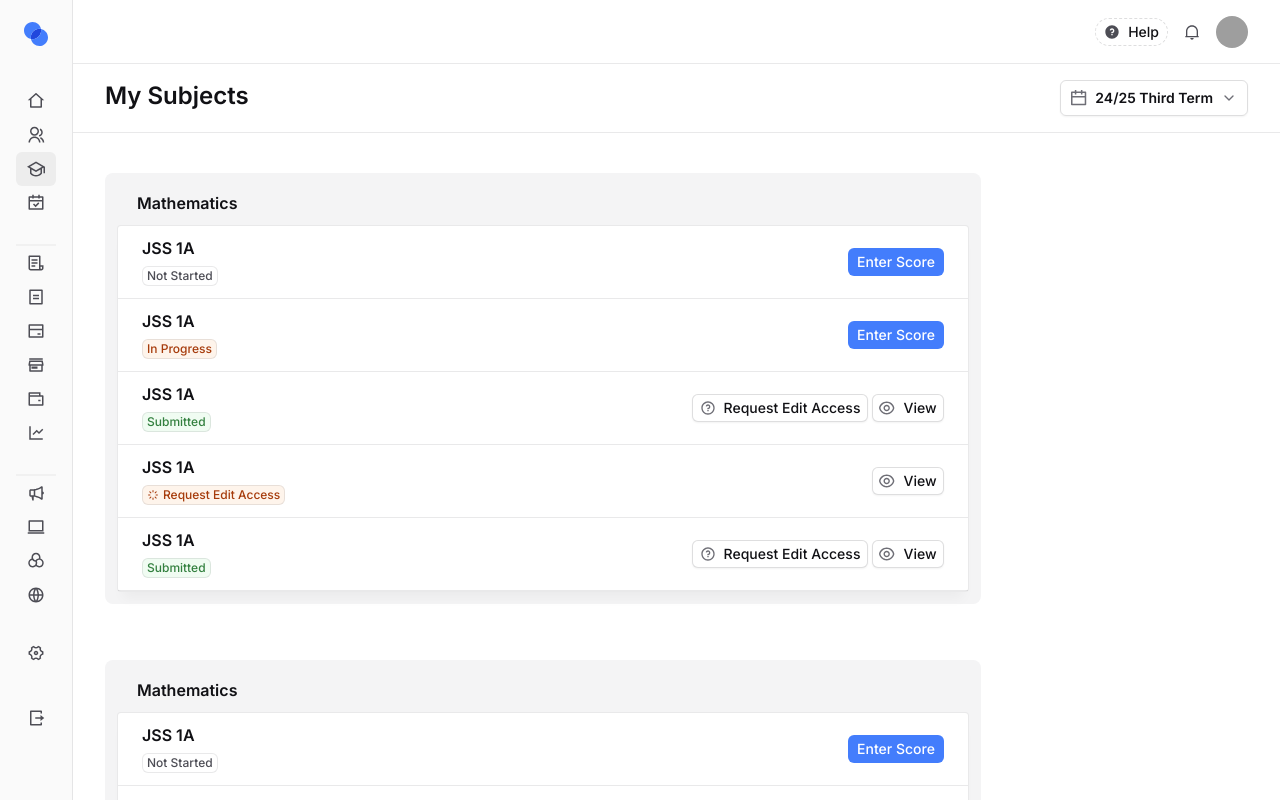
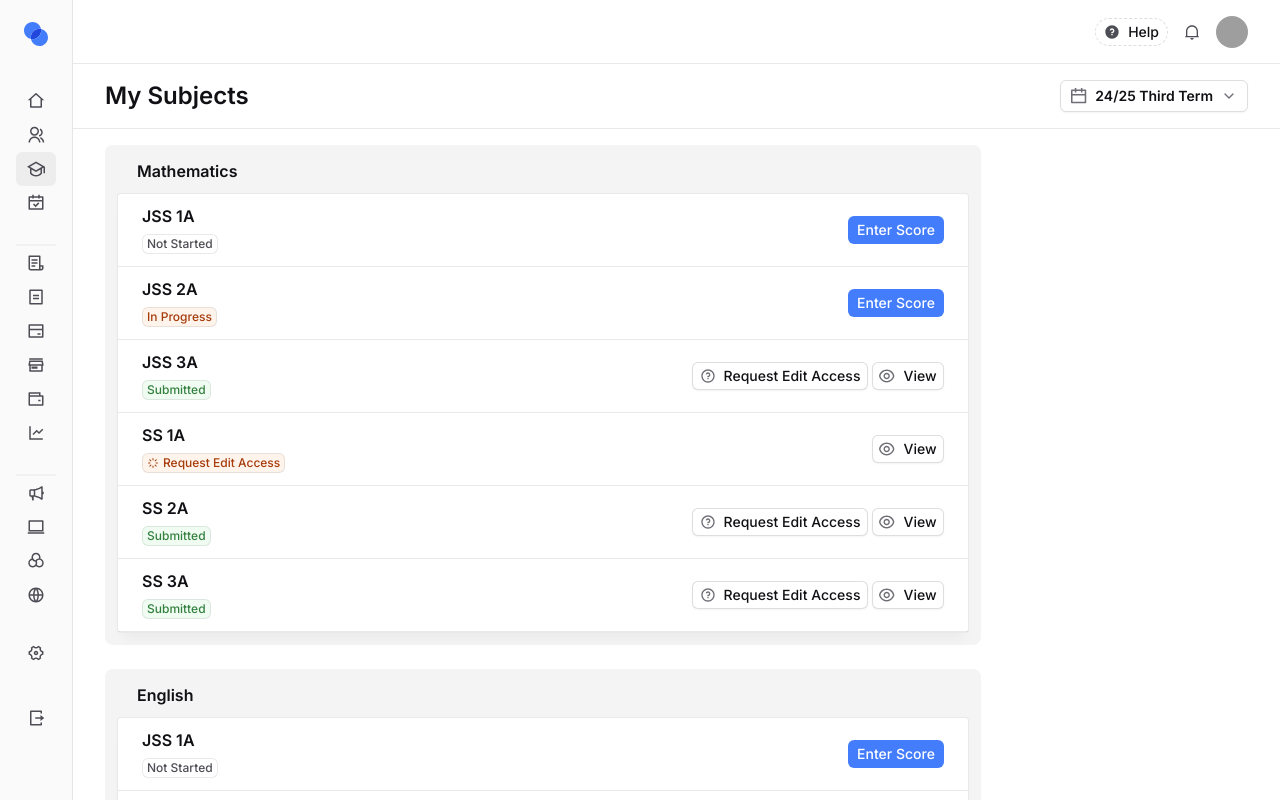
Before and after one commit to digenty/digenty-web, a Next.js app: page /classes-and-subjects in a window 1280 px wide. Built offline with nearby package versions, Linux system fonts and the light colour scheme; grey boxes are pictures that could not be loaded.

Commit message:
fix: fix design misalignments

```diff
--- a/src/components/ClassesAndSubjects/Subjects/Subject.tsx
+++ b/src/components/ClassesAndSubjects/Subjects/Subject.tsx
@@ -29,11 +29,11 @@ export default function Subject({ title, classes }: SubjectProps) {
   };
 
   return (
-    <div className="p-4 md:px-8 md:py-4">
-      <RequestEdit open={openRequest} onOpenChange={setOpenRequest} />
+    <div className="px-4 md:px-8">
+      {openRequest && <RequestEdit open={openRequest} onOpenChange={setOpenRequest} />}
 
       <div className="flex-start bg-bg-muted flex w-full flex-col gap-1.5 rounded-lg pt-1 pr-1 pb-2 pl-1 md:max-w-219 md:gap-3 md:pt-1 md:pr-3 md:pb-3 md:pl-3">
-        <h2 className="text-text-default text-md px-3 pt-1.5 font-semibold md:px-5 md:pt-4">{title}</h2>
+        <h2 className="text-text-default text-md px-3 pt-1.5 font-semibold md:px-5 md:pt-3">{title}</h2>
         <ul className="bg-bg-card border-border-default w-full rounded-sm border shadow-sm md:max-w-213">
           {classes.map(cl => {
             const statusUpdate =
@@ -83,11 +83,11 @@ export default function Subject({ title, classes }: SubjectProps) {
                       <div className="flex gap-2 md:items-center md:justify-between md:gap-1">
                         <Button
                           onClick={handleOpen}
-                          className="border-border-darker text-text-default bg-bg-state-secondary shadow-light h-7 w-44 rounded-md border px-2 py-1 text-sm font-medium"
+                          className="border-border-darker text-text-default bg-bg-state-secondary hover:bg-bg-state-secondary-hover! shadow-light h-7 w-44 rounded-md border px-2 py-1 text-sm font-medium"
                         >
                           <Question fill="var(--color-icon-default-muted)" /> Request Edit Access
                         </Button>
-                        <Button className="border-border-darker text-text-default bg-bg-state-secondary shadow-light h-7 w-18 rounded-md border px-2 py-1 text-sm font-medium">
+                        <Button className="border-border-darker text-text-default bg-bg-state-secondary hover:bg-bg-state-secondary-hover! shadow-light h-7 w-18 rounded-md border px-2 py-1 text-sm font-medium">
                           <Eye fill="var(--color-icon-default-muted)" /> View
                         </Button>
                       </div>
@@ -96,7 +96,10 @@ export default function Subject({ title, classes }: SubjectProps) {
                     )}
 
                     {cl.subjectStatus === "Request Edit Access" ? (
-                      <Button className="border-border-darker text-text-default bg-bg-state-secondary shadow-light h-7 w-18 rounded-md border px-2 py-1 text-sm font-medium">
+                      <Button
+                        onClick={() => router.push(`/classes-and-subjects/${cl.id}/add-score?subject=${title}`)}
+                        className="border-border-darker text-text-default bg-bg-state-secondary shadow-light h-7 w-18 rounded-md border px-2 py-1 text-sm font-medium"
+                      >
                         <Eye fill="var(--color-icon-default-muted)" /> View
                       </Button>
                     ) : (
--- a/src/components/ClassesAndSubjects/Subjects/SubjectHeader.tsx
+++ b/src/components/ClassesAndSubjects/Subjects/SubjectHeader.tsx
@@ -11,19 +11,19 @@ import { Label } from "@/components/ui/label";
 
 const termsOptions = ["24/25 Third Term", "24/25 Second Term", "24/25 First Term"];
 
-export default function SubjectdHeader() {
+export default function SubjectHeader() {
   const [termSelected, setTermSelected] = useState(termsOptions[0]);
 
   const [isFilterOpen, setIsFilterOpen] = useState(false);
 
   return (
-    <div className="border-border-default border-b-1">
+    <div className="border-border-default border-b">
       <div className="flex w-full justify-between p-4 align-middle md:px-8 md:py-4">
         <h2 className="text-text-default text-lg font-semibold md:text-2xl">My Subjects</h2>
 
         <div className="hidden gap-1 align-middle md:flex">
           <Select value={termSelected} onValueChange={setTermSelected}>
-            <SelectTrigger className="border-border-darker h-8 w-auto border">
+            <SelectTrigger className="border-border-darker h-8! w-auto border">
               <SelectValue>
                 <div className="flex items-center gap-2">
                   <Calendar fill="var(--color-icon-black-muted )" className="size-4" />
--- a/src/components/ClassesAndSubjects/Subjects/SubjectsSection.tsx
+++ b/src/components/ClassesAndSubjects/Subjects/SubjectsSection.tsx
@@ -1,20 +1,24 @@
 import Subject, { ClassItem } from "./Subject";
-import SubjectdHeader from "./SubjectHeader";
+import SubjectHeader from "./SubjectHeader";
 
 const mathClasses: ClassItem[] = [
   { id: 0, grade: "JSS 1A", subjectStatus: "Not Started" },
-  { id: 1, grade: "JSS 1A", subjectStatus: "In Progress" },
-  { id: 2, grade: "JSS 1A", subjectStatus: "Submitted" },
-  { id: 3, grade: "JSS 1A", subjectStatus: "Request Edit Access" },
-  { id: 4, grade: "JSS 1A", subjectStatus: "Submitted" },
+  { id: 1, grade: "JSS 2A", subjectStatus: "In Progress" },
+  { id: 2, grade: "JSS 3A", subjectStatus: "Submitted" },
+  { id: 3, grade: "SS 1A", subjectStatus: "Request Edit Access" },
+  { id: 4, grade: "SS 2A", subjectStatus: "Submitted" },
+  { id: 5, grade: "SS 3A", subjectStatus: "Submitted" },
 ];
 
 export default function SubjectsSection() {
   return (
-    <div className="flex flex-col gap-6">
-      <SubjectdHeader />
-      <Subject title="Mathematics" classes={mathClasses} />
-      <Subject title="Mathematics" classes={mathClasses} />
+    <div className="space-y-4 pb-10">
+      <SubjectHeader />
+      <div className="flex flex-col gap-6">
+        <Subject title="Mathematics" classes={mathClasses} />
+        <Subject title="English" classes={mathClasses} />
+        <Subject title="Yoruba" classes={mathClasses} />
+      </div>
     </div>
   );
 }
```
